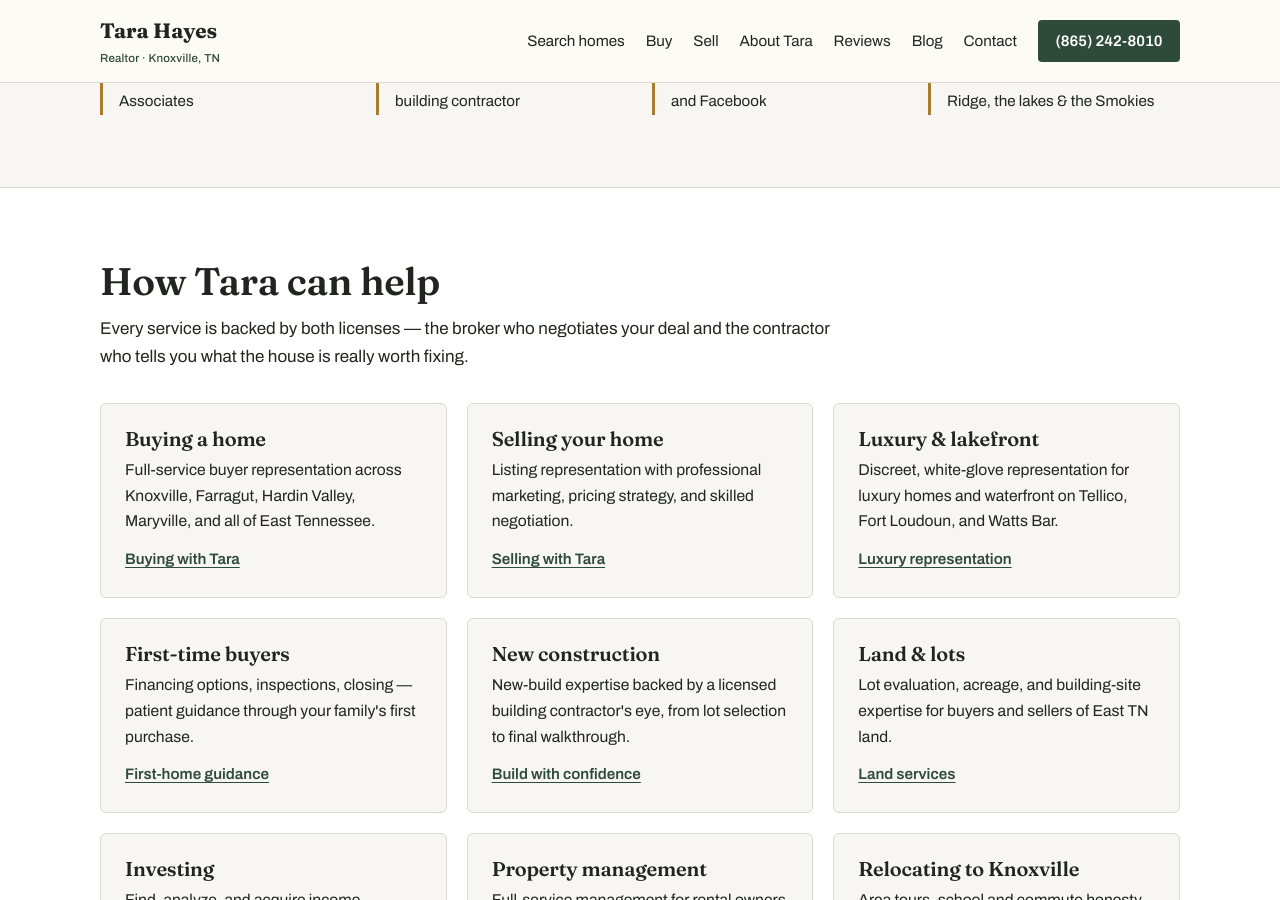
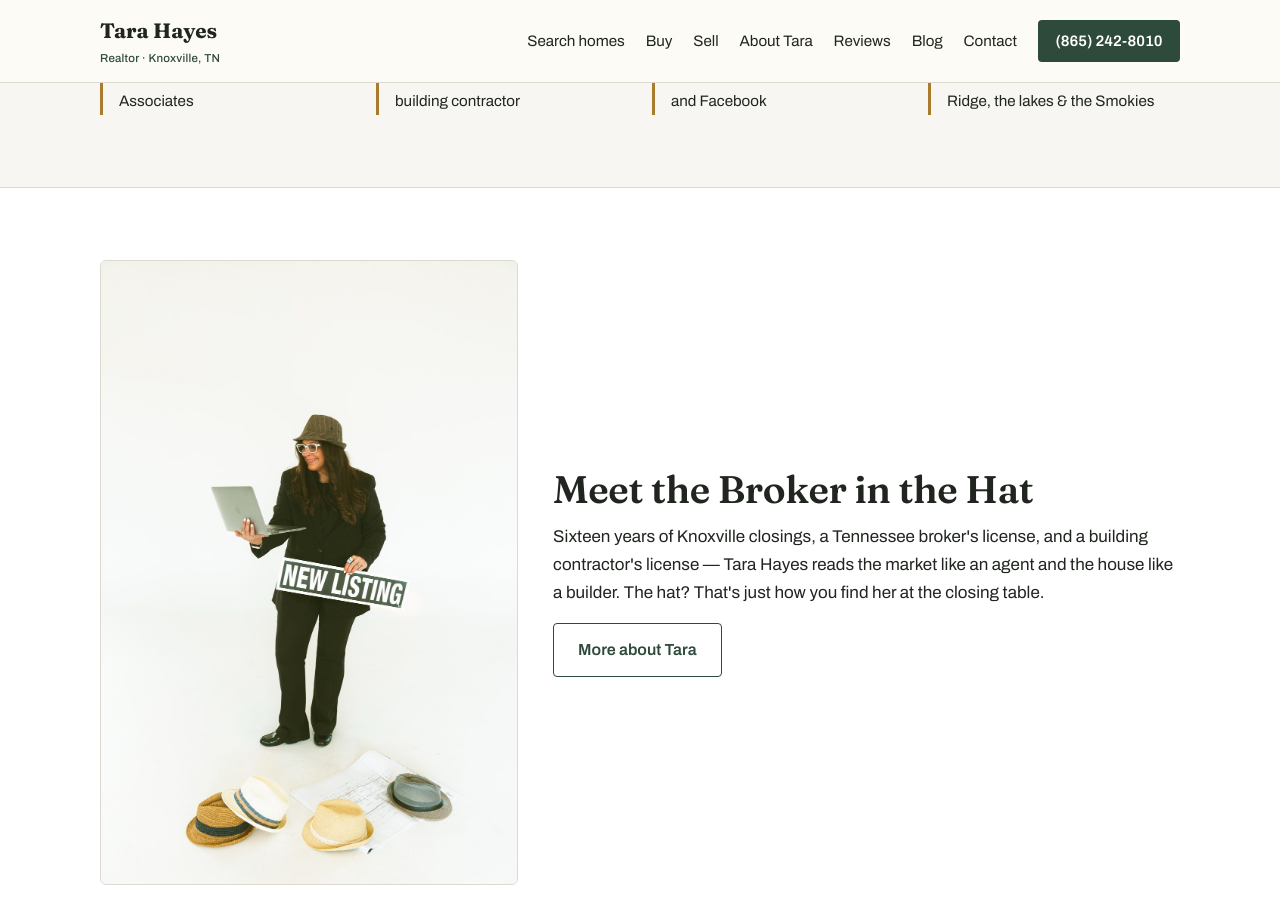
Before and after one commit to Westyn3/tara-hayes-realtor, a Jekyll site: the page built from index.html, in a window 1280 px wide and 900 px high, scrolled down 896 px. Built offline with Jekyll 4.4.1, drawn with Linux system fonts in a browser that asks for light colours.

Commit message:
Add Tara's brand photos: About portraits, homepage Meet-the-Broker section, real OG share image
Co-Authored-By: Claude Fable 5 <noreply@anthropic.com>
Claude-Session: https://claude.ai/code/session_017Tdkj31mQYZtdN1yVPKqVk

```diff
--- a/about.html
+++ b/about.html
@@ -13,10 +13,12 @@ crumb: "About"
 </section>
 <section class="section">
   <div class="wrap prose">
+    <img class="about-photo" src="{{ '/images/tara-hayes.jpg' | relative_url }}" alt="Tara Hayes, Knoxville Realtor and licensed building contractor, seated with a Sold sign and her collection of hats" width="1400" height="2105">
     <h2>Sixteen years, two licenses, one hat</h2>
     <p>Tara Hayes has been selling East Tennessee real estate since August 2009 &mdash; a broker at Realty Executives Associates, a licensed Tennessee building contractor, and the easiest agent to spot at any closing: she's the one in the hat.</p>
     <p>The two licenses are the whole story. Most agents can tell you what a house is listed for; Tara can tell you what it's worth fixing. Buyers get an informal contractor's read on every showing. Sellers get pre-list advice on which repairs pay for themselves. New-construction clients get someone who reads plans and holds builders to them.</p>
     <p>Her practice covers the Knoxville metro and the communities around it &mdash; Farragut, Hardin Valley, Karns, Bearden, Maryville, Oak Ridge, Lenoir City, Tellico Village, and the lake country in between &mdash; with services spanning family homes and first purchases, luxury and lakefront, land, new construction, investing, and full-service property management.</p>
+    <img class="about-photo" src="{{ '/images/tara-hat-rack.jpg' | relative_url }}" alt="Tara Hayes relaxing beside her hat rack — the Broker in a Hat" loading="lazy" width="1400" height="2004">
     <p>Sixteen years in, the reviews say the same thing over and over: honest, responsive, and knows houses. Read them, then call &mdash; Tara answers her own phone.</p>
   </div>
 </section>
--- a/css/style.css
+++ b/css/style.css
@@ -185,3 +185,9 @@ p + p { margin-top: 1em; }
 
 /* IDX embed */
 .idx-frame { border: 1px solid var(--line); border-radius: 6px; overflow: hidden; background: var(--white); }
+
+/* Brand photos */
+.photo-split { display: grid; grid-template-columns: minmax(260px, 2fr) 3fr; gap: 2.2rem; align-items: center; }
+.photo-split img { width: 100%; height: auto; border-radius: 6px; border: 1px solid var(--line); }
+@media (max-width: 720px) { .photo-split { grid-template-columns: 1fr; } }
+.about-photo { max-width: 420px; border-radius: 6px; border: 1px solid var(--line); margin-bottom: 1.6rem; }
--- a/index.html
+++ b/index.html
@@ -28,6 +28,17 @@ hero_video: true
     <div><strong>Two licenses</strong><span>TN broker #333578 and licensed building contractor</span></div>
     <div><strong>5.0 rating</strong><span>Five stars across Google, Zillow, and Facebook</span></div>
     <div><strong>30+ communities</strong><span>Knoxville, Farragut, Maryville, Oak Ridge, the lakes &amp; the Smokies</span></div>
+  </div>
+</section>
+
+<section class="section section-alt">
+  <div class="wrap photo-split">
+    <img src="{{ '/images/tara-new-listing.jpg' | relative_url }}" alt="Tara Hayes, the Broker in a Hat, holding a New Listing sign and laptop" loading="lazy" width="1100" height="1649">
+    <div>
+      <h2>Meet the Broker in the Hat</h2>
+      <p>Sixteen years of Knoxville closings, a Tennessee broker's license, and a building contractor's license — Tara Hayes reads the market like an agent and the house like a builder. The hat? That's just how you find her at the closing table.</p>
+      <p style="margin-top:1rem;"><a class="btn btn-ghost" href="{{ '/about.html' | relative_url }}">More about Tara</a></p>
+    </div>
   </div>
 </section>
 
```
Also changed, not shown: images/og-tara-hayes.jpg, images/tara-hat-rack.jpg (added), images/tara-hayes.jpg (added), images/tara-new-listing.jpg (added).
